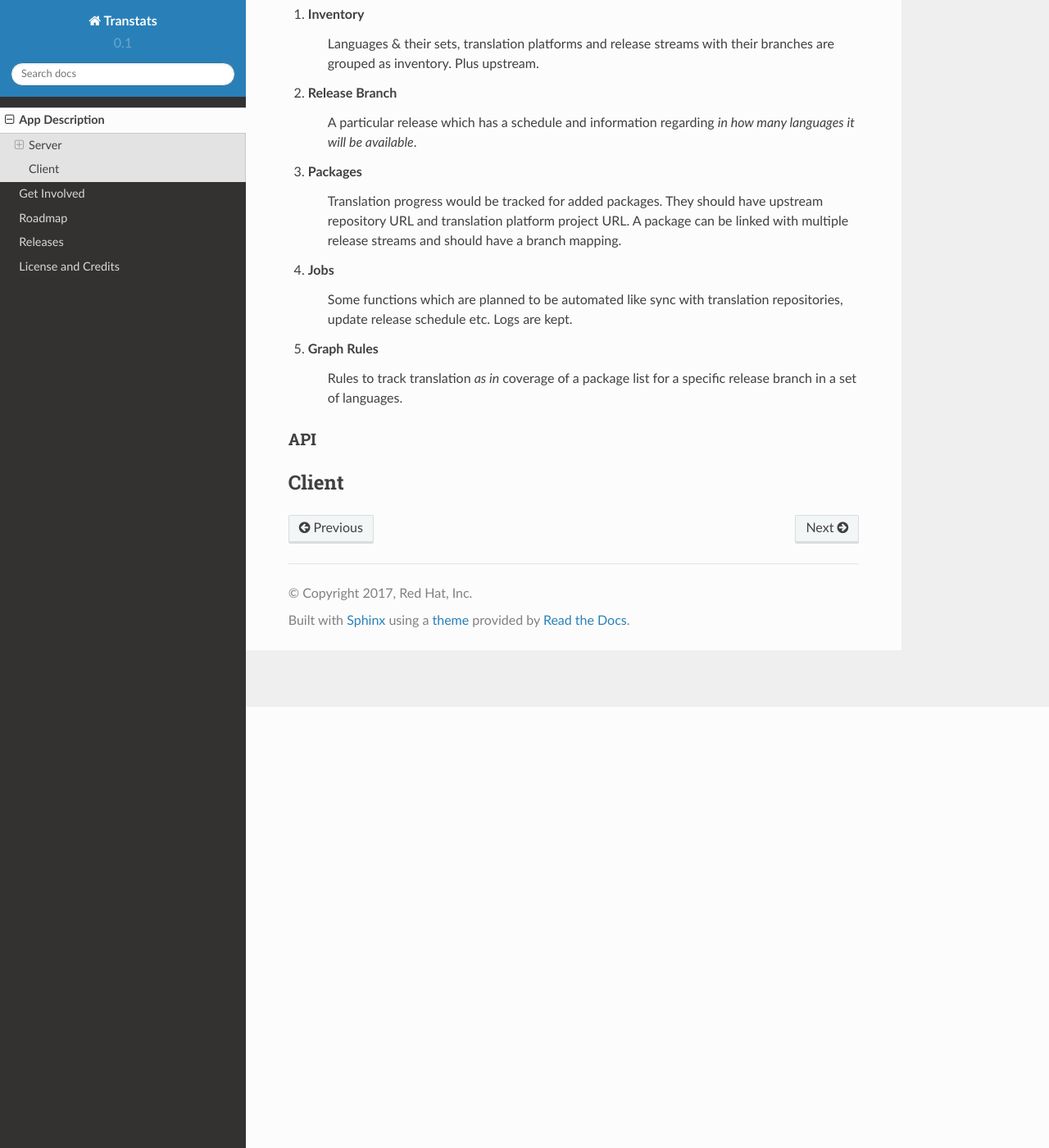
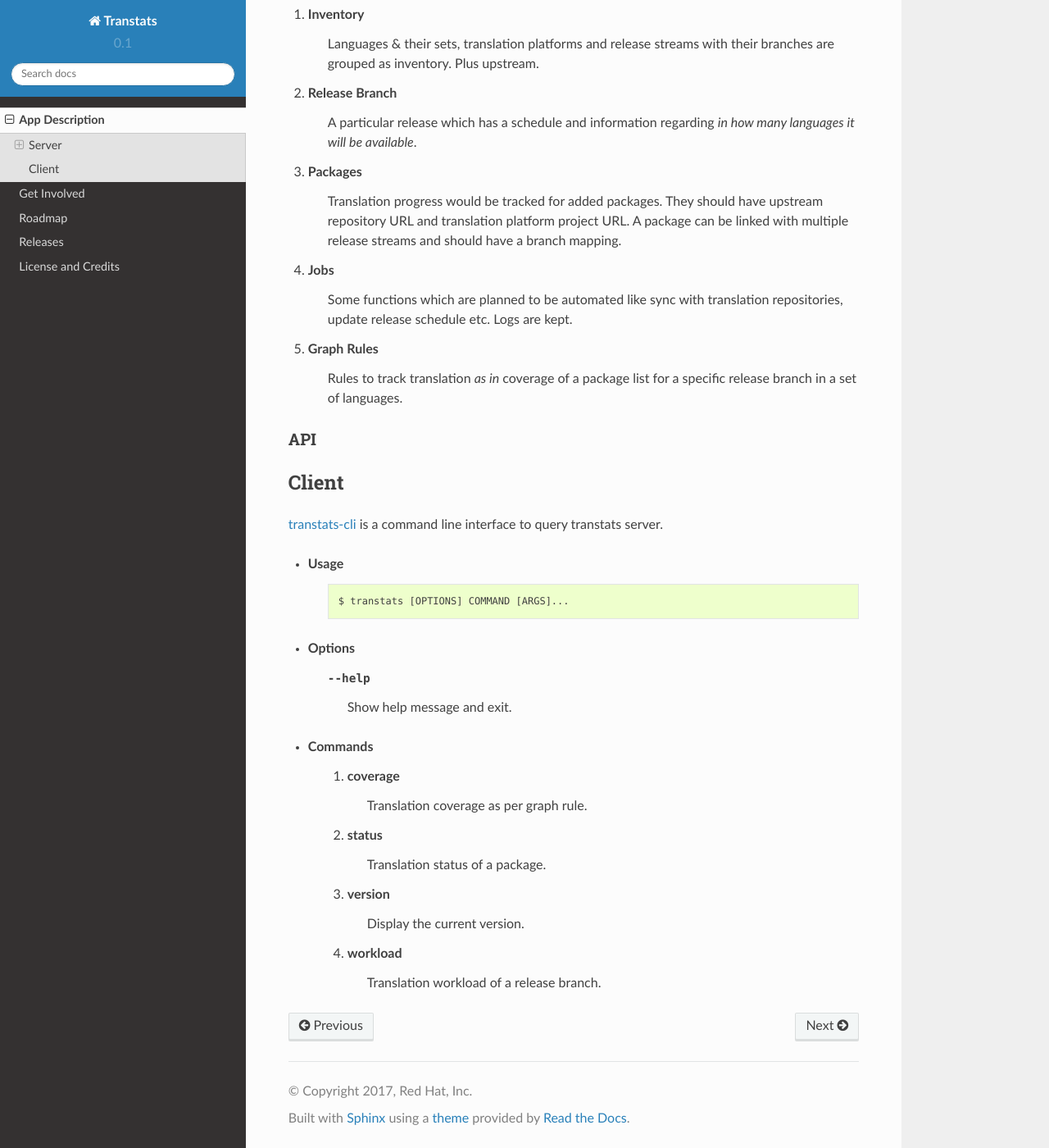
Before and after one commit to transtats/transtats, a Sphinx documentation site: the page built from docs/source/description.rst, in a window 1280 px wide and 1400 px high, scrolled down 538 px. Shown: the whole window at 82% size. Built offline with Sphinx 7.4.7 and the Read the Docs theme 2.0.0, drawn with Linux system fonts in a browser that asks for light colours.

Commit message:
Add docs of transtats-cli
Signed-off-by: Bhavin Gandhi <bhavin7392@gmail.com>

```diff
--- a/docs/source/description.rst
+++ b/docs/source/description.rst
@@ -40,3 +40,30 @@ API
 
 Client
 ======
+
+`transtats-cli <https://github.com/transtats/transtats-cli>`_ is a command line interface to query transtats server.
+
+- **Usage**
+
+    ::
+
+        $ transtats [OPTIONS] COMMAND [ARGS]...
+
+- **Options**
+
+    --help
+        Show help message and exit.
+
+- **Commands**
+
+    1. coverage
+        Translation coverage as per graph rule.
+
+    2. status
+        Translation status of a package.
+
+    3. version
+        Display the current version.
+
+    4. workload
+        Translation workload of a release branch.
```
